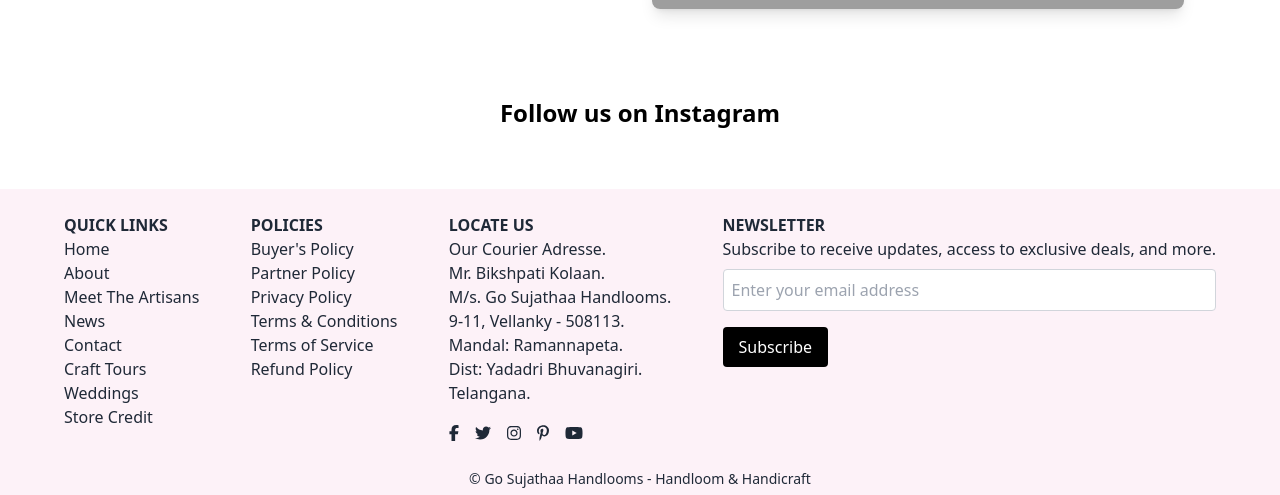
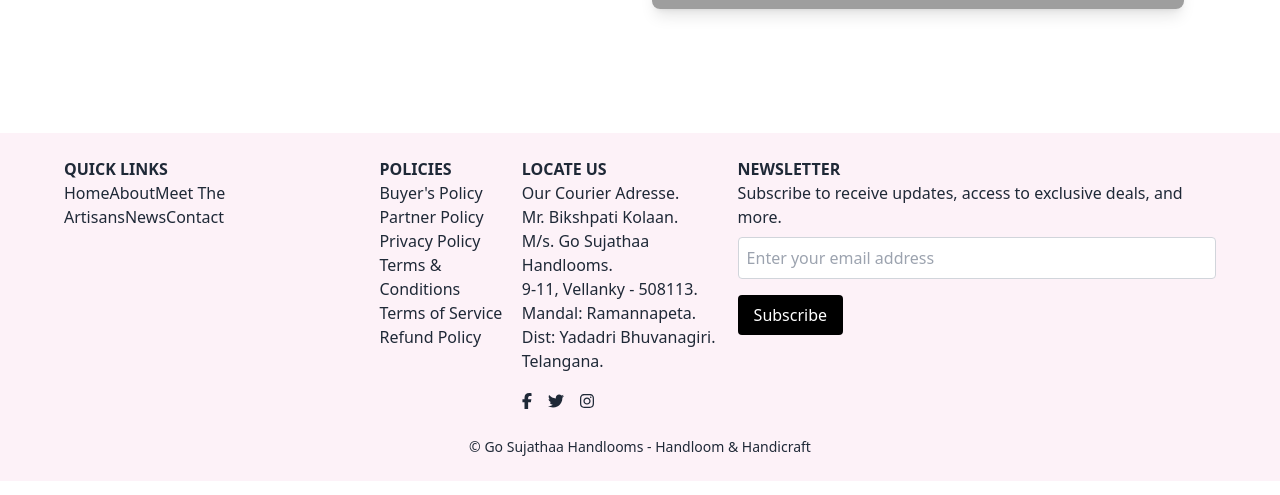
Before and after one commit to abhispaceX/goSujatahHandlooms, a React (Create React App) app: page /about in a window 1280 px wide. Shown: the part 1374-1869 px from the top of the page. Built offline with nearby package versions, Linux system fonts and the light colour scheme; grey boxes are pictures that could not be loaded.

Commit message:
changed about

```diff
--- a/src/components/Footer.jsx
+++ b/src/components/Footer.jsx
@@ -1,6 +1,7 @@
 import React from 'react';
 import { FontAwesomeIcon } from '@fortawesome/react-fontawesome';
-import { faFacebookF, faTwitter, faInstagram, faPinterestP, faYoutube } from '@fortawesome/free-brands-svg-icons';
+import { Link } from 'react-router-dom';
+import { faFacebookF, faTwitter, faInstagram } from '@fortawesome/free-brands-svg-icons';
 
 const Footer = () => {
   return (
@@ -10,14 +11,12 @@
         <div className="mb-6 md:mb-0">
           <h3 className="font-bold">QUICK LINKS</h3>
           <ul>
-            <li>Home</li>
-            <li>About</li>
-            <li>Meet The Artisans</li>
-            <li>News</li>
-            <li>Contact</li>
-            <li>Craft Tours</li>
-            <li>Weddings</li>
-            <li>Store Credit</li>
+            <Link to='/' >Home</Link>
+            <Link to='/about' >About</Link>
+            <Link to='/' >Meet The Artisans</Link>
+            <Link to='/news' >News</Link>
+            <Link to='/conatct' >Contact</Link>
+
           </ul>
         </div>
 
@@ -45,21 +44,17 @@
           <p>Dist: Yadadri Bhuvanagiri.</p>
           <p>Telangana.</p>
           <div className="flex space-x-4 mt-4">
-            <a href="https://www.facebook.com" aria-label="Facebook">
+            <Link href="https://www.facebook.com" aria-label="Facebook">
               <FontAwesomeIcon icon={faFacebookF} className="text-gray-800 hover:text-gray-600" />
-            </a>
-            <a href="https://www.twitter.com" aria-label="Twitter">
+            </Link>
+            <Link href="https://www.twitter.com" aria-label="Twitter">
               <FontAwesomeIcon icon={faTwitter} className="text-gray-800 hover:text-gray-600" />
-            </a>
-            <a href="https://www.instagram.com/go.sujathaa.handlooms?igsh=MTN5cXI3bzlxc3hvZg%3D%3D&utm_source=qr" aria-label="Instagram">
+            </Link>
+            <Link href="https://www.instagram.com/go.sujathaa.handlooms?igsh=MTN5cXI3bzlxc3hvZg%3D%3D&utm_source=qr" aria-label="Instagram">
               <FontAwesomeIcon icon={faInstagram} className="text-gray-800 hover:text-gray-600" />
-            </a>
-            <a href="https://www.pinterest.com" aria-label="Pinterest">
-              <FontAwesomeIcon icon={faPinterestP} className="text-gray-800 hover:text-gray-600" />
-            </a>
-            <a href="https://www.youtube.com" aria-label="YouTube">
-              <FontAwesomeIcon icon={faYoutube} className="text-gray-800 hover:text-gray-600" />
-            </a>
+            </Link>
+
+
           </div>
         </div>
 
--- a/src/components/Header.js
+++ b/src/components/Header.js
@@ -19,7 +19,6 @@
           <nav className="flex space-x-4 ml-8 text-sm">
             <Link to="/" className="text-gray-700 hover:text-black">HOME</Link>
             <Link to="/about" className="text-gray-700 hover:text-black">ABOUT</Link>
-            <Link to="#" className="text-gray-700 hover:text-black">MEET THE ARTISANS</Link>
             <Link to="/news" className="text-gray-700 hover:text-black">NEWS</Link>
             <Link to="/contact" className="text-gray-700 hover:text-black">CONTACT</Link>
 
--- a/src/components/about.js
+++ b/src/components/about.js
@@ -63,14 +63,7 @@
         </div>
 
         {/* Instagram Section */}
-        <div className="text-center">
-          <a
-            href="https://www.instagram.com/go.sujathaa.handlooms"
-            className="inline-block mt-6 text-gradient-instagram text-2xl font-bold"
-          >
-            Follow us on Instagram
-          </a>
-        </div>
+
       </div>
     </div>
   );
--- a/src/components/contact.js
+++ b/src/components/contact.js
@@ -34,7 +34,7 @@
       {/* Contact Information */}
       <div className="text-center mb-8">
         <h2 className="text-2xl font-bold">GET IN TOUCH</h2>
-        <p>Over Courier Adresse.</p>
+        <p>Our Courier Address.</p>
         <p>Mr. Bikshpati Kolaan.</p>
         <p>M/s. Go Sujathaa Handlooms.</p>
         <p>9-11, Vellanky - 508113.</p>
```
